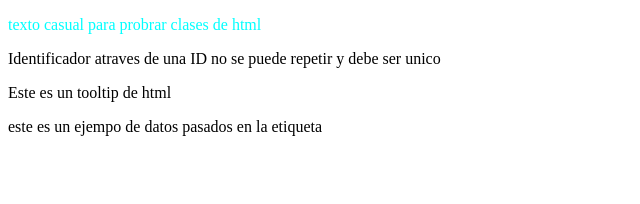
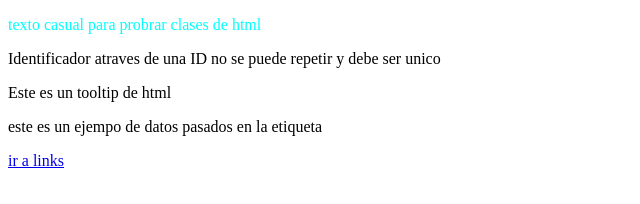
Before and after one commit to AZapata27/Curso-Html, a plain HTML site: page atributes.html in a window 1280 px wide. Shown: the full height of the page, 0-640 px from the left. Drawn offline with Linux system fonts and the light colour scheme.

Commit message:
link uses

```diff
--- a/atributes.html
+++ b/atributes.html
@@ -27,6 +27,9 @@
 
 
 
+            <a href="links.html">ir a links</a>
+
+
             <script>
 
                 const p= document.getElementById('parrafo_ID');
```
Also changed, not shown: table.html (renamed from Tablas.html).
